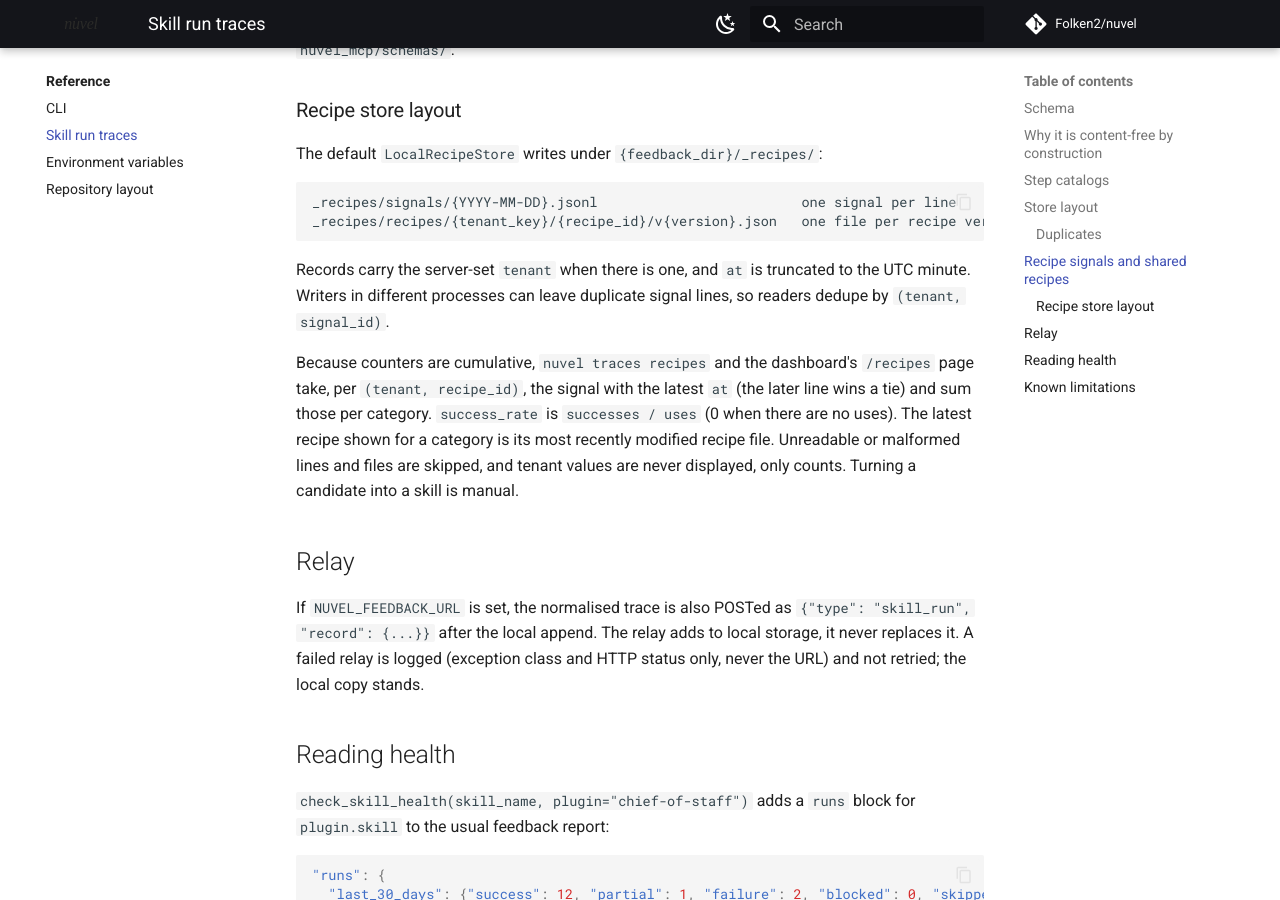
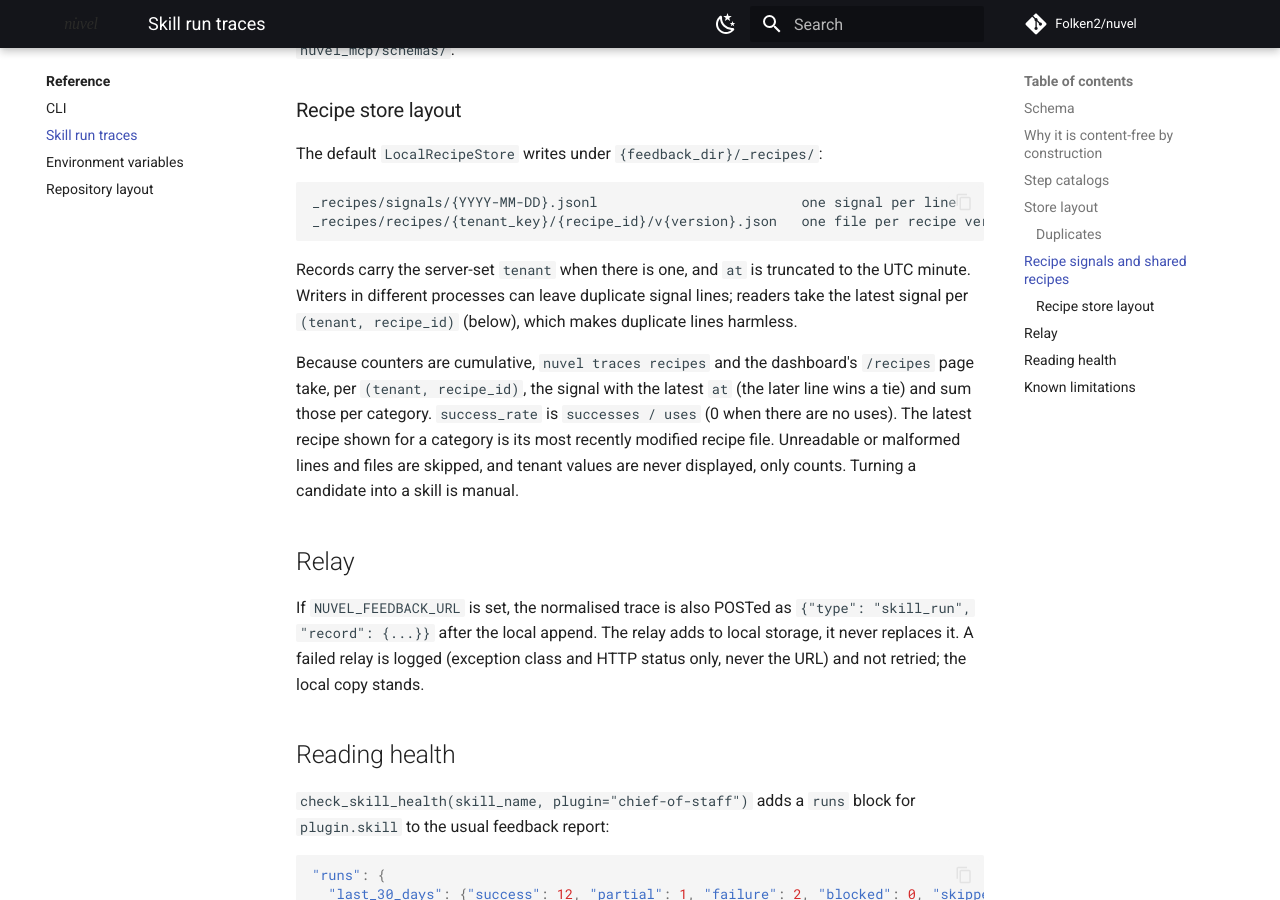
Before and after one commit to Folken2/nuvel, an MkDocs documentation site: the page built from docs/reference/skill-run-traces.md, in a window 1280 px wide and 900 px high, scrolled down 3828 px. Built offline with MkDocs 1.6.1 and Material for MkDocs 9.7.7, drawn with Linux system fonts in a browser that asks for light colours; comment, search, counter and statistics services are not loaded.

Commit message:
docs: recipe signals are deduped by latest per recipe, not by signal id
Co-Authored-By: Claude Opus 5.5 <noreply@anthropic.com>

````diff
--- a/docs/reference/skill-run-traces.md
+++ b/docs/reference/skill-run-traces.md
@@ -160,8 +160,9 @@ _recipes/recipes/{tenant_key}/{recipe_id}/v{version}.json   one file per recipe
 ```
 
 Records carry the server-set `tenant` when there is one, and `at` is truncated to the
-UTC minute. Writers in different processes can leave duplicate signal lines, so
-readers dedupe by `(tenant, signal_id)`.
+UTC minute. Writers in different processes can leave duplicate signal lines; readers
+take the latest signal per `(tenant, recipe_id)` (below), which makes duplicate
+lines harmless.
 
 Because counters are cumulative, `nuvel traces recipes` and the dashboard's
 `/recipes` page take, per `(tenant, recipe_id)`, the signal with the latest `at` (the
````
